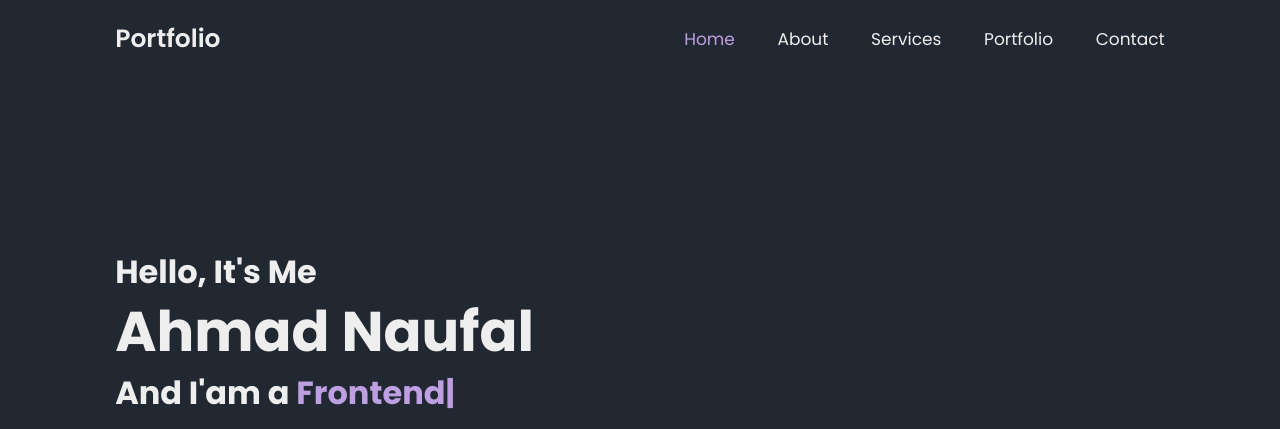
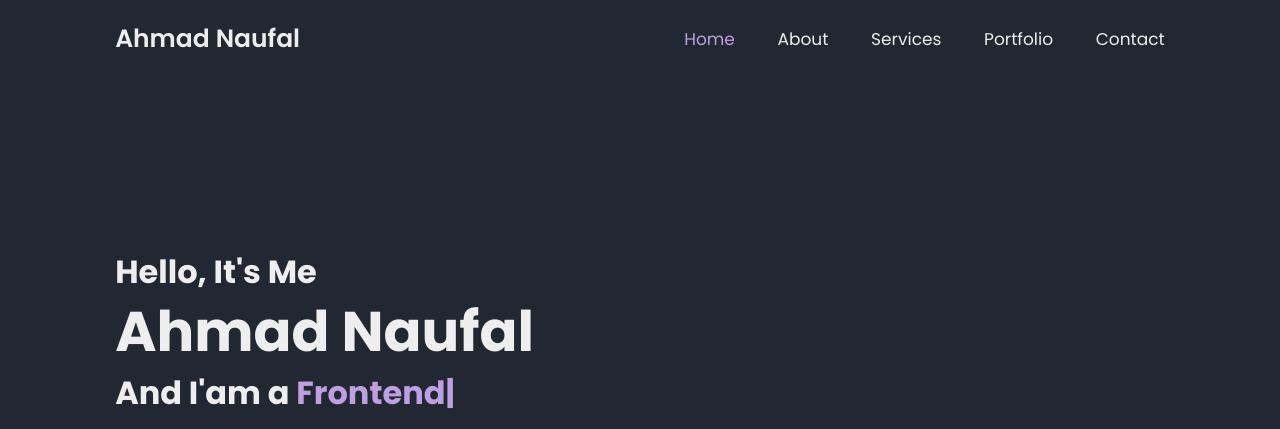
Before and after one commit to AhmadNaufal2525/portfolio-website, a plain HTML site: page index.html in a window 1280 px wide. Shown: the top 429 px of the page. Drawn offline with nearby package versions, Linux system fonts and the light colour scheme; no server answers.

Commit message:
change portfolio to Ahmad Naufal in navbar

```diff
--- a/index.html
+++ b/index.html
@@ -16,7 +16,7 @@
 <body>
     <!-- Navbar -->
     <header class="header">
-        <a href="#home" class="logo">Portfolio</a>
+        <a href="#home" class="logo">Ahmad Naufal</a>
 
         <i class='bx bx-menu' id="menu-icon"></i>
 
```
